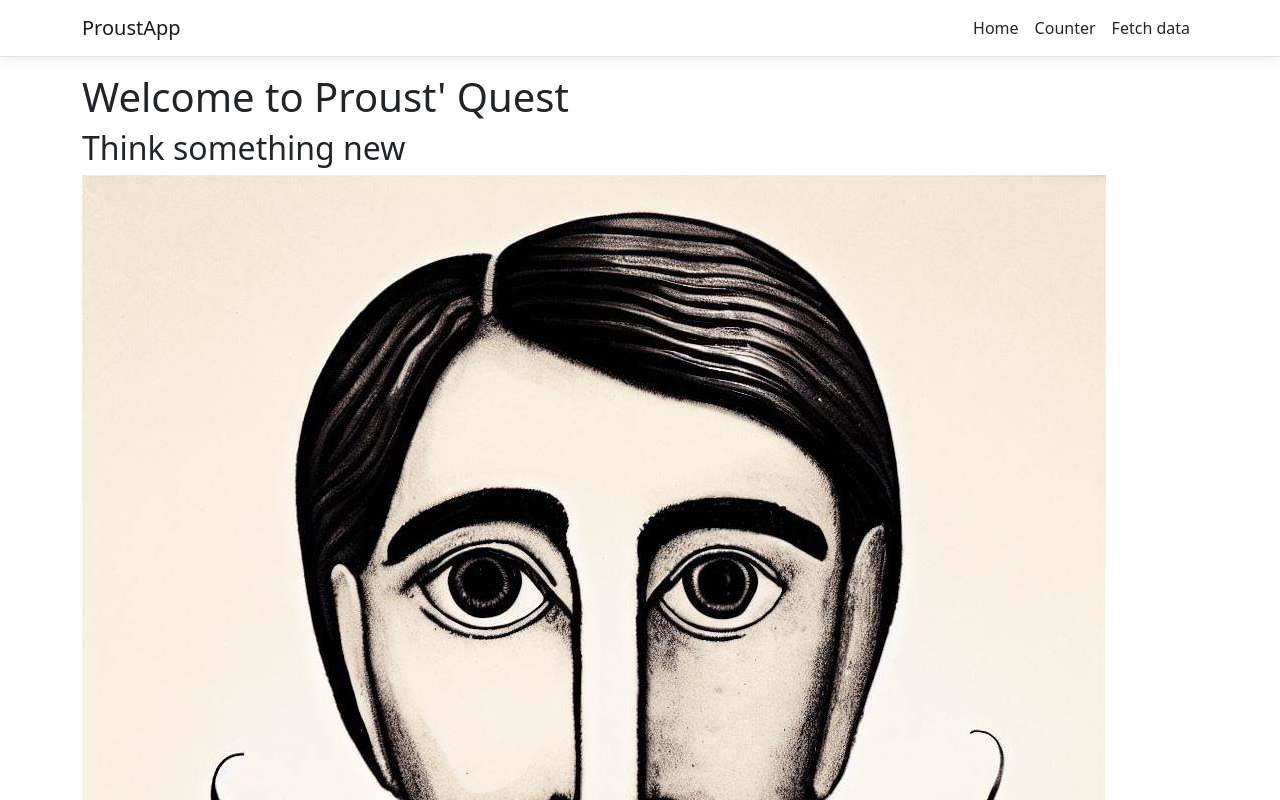
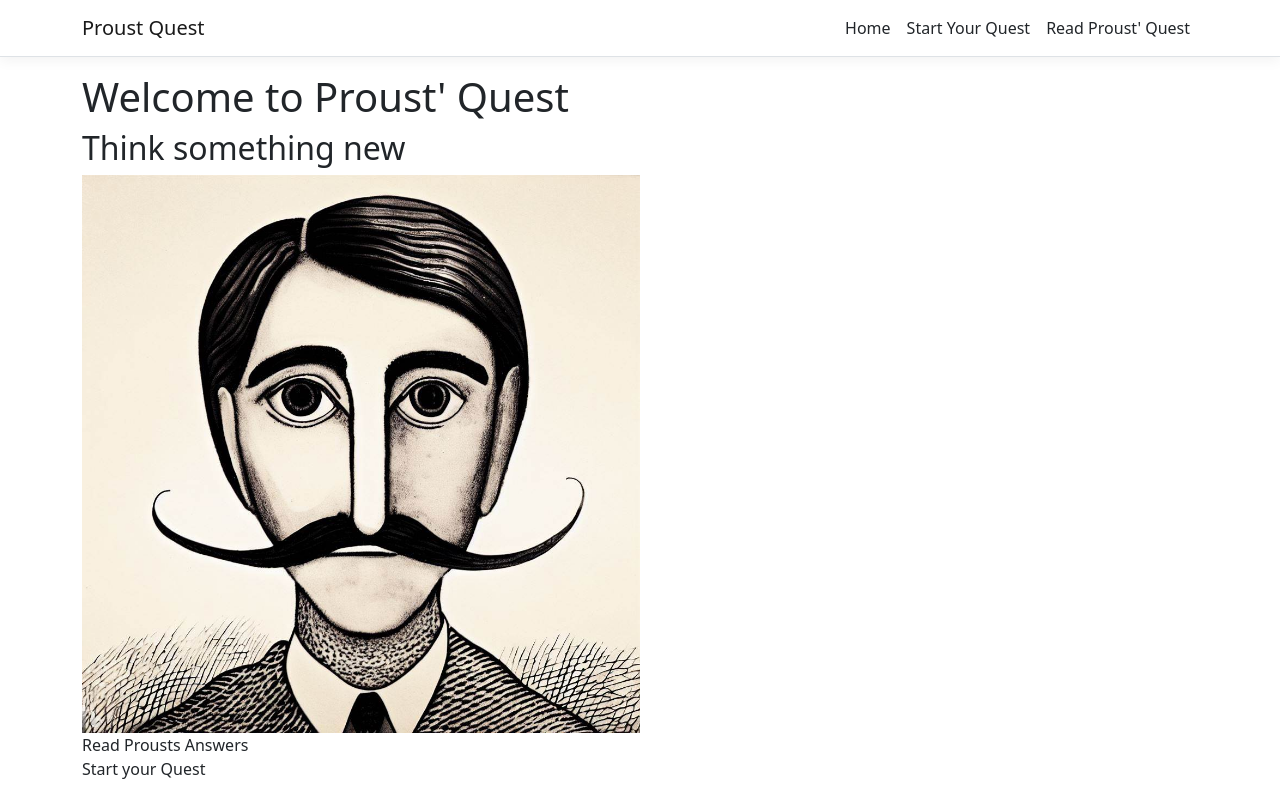
Before and after one commit to tim-ioplus/ProustApp, an Angular app in the folder ClientApp/: page / in a window 1280 px wide. Shown: the top 800 px of the page. Built offline with nearby package versions, Linux system fonts and the light colour scheme.

Commit message:
update laypit home component, update controller links 'dialog' to 'quest'

```diff
--- a/ClientApp/src/app/home/home.component.html
+++ b/ClientApp/src/app/home/home.component.html
@@ -1,13 +1,13 @@
 <h1>Welcome to Proust' Quest</h1>
 <h2>Think something new</h2>
-<img src="./assets/MarcelProustPortrait4.jpeg" />
-<a class="nav-link text-dark" [routerLink]="['/dialog/1']">Read Prousts Answers</a>
-<a class="nav-link text-dark" [routerLink]="['/dialog/new']">Start your Quest</a>
+<img src="./assets/MarcelProustPortrait4.jpeg" width="50%" height="50%"/>
+<a class="nav-link text-dark" [routerLink]="['/quest/1']">Read Prousts Answers</a>
+<a class="nav-link text-dark" [routerLink]="['/quest/new']">Start your Quest</a>
 <!--<h3>Learn something about yourself.. </h3> --
 <h3>.. and others
   -->
 
-
+<!--
 <hr>
 <hr>
 <h1>Hello, world!</h1>
@@ -24,3 +24,5 @@
   <li><strong>Efficient production builds</strong>. In production mode, development-time features are disabled, and your <code>dotnet publish</code> configuration automatically invokes <code>ng build</code> to produce minified, ahead-of-time compiled JavaScript files.</li>
 </ul>
 <p>The <code>ClientApp</code> subdirectory is a standard Angular CLI application. If you open a command prompt in that directory, you can run any <code>ng</code> command (e.g., <code>ng test</code>), or use <code>npm</code> to install extra packages into it.</p>
+
+-->
--- a/ClientApp/src/app/nav-menu/nav-menu.component.html
+++ b/ClientApp/src/app/nav-menu/nav-menu.component.html
@@ -3,7 +3,7 @@
     class="navbar navbar-expand-sm navbar-toggleable-sm navbar-light bg-white border-bottom box-shadow mb-3"
   >
     <div class="container">
-      <a class="navbar-brand" [routerLink]="['/']">ProustApp</a>
+      <a class="navbar-brand" [routerLink]="['/']">Proust Quest</a>
       <button
         class="navbar-toggler"
         type="button"
@@ -28,11 +28,17 @@
             <a class="nav-link text-dark" [routerLink]="['/']">Home</a>
           </li>
           <li class="nav-item" [routerLinkActive]="['link-active']">
+            <a class="nav-link text-dark" [routerLink]="['/quest/new']">Start Your Quest</a>
+          </li>
+          <li class="nav-item" [routerLinkActive]="['link-active']">
+            <a class="nav-link text-dark" [routerLink]="['/quest/1']">Read Proust' Quest</a>
+          </li>
+          <!--<li class="nav-item" [routerLinkActive]="['link-active']">
             <a class="nav-link text-dark" [routerLink]="['/counter']">Counter</a>
           </li>
           <li class="nav-item" [routerLinkActive]="['link-active']">
             <a class="nav-link text-dark" [routerLink]="['/fetch-data']">Fetch data</a>
-          </li>
+          </li> -->
         </ul>
       </div>
     </div>
```
